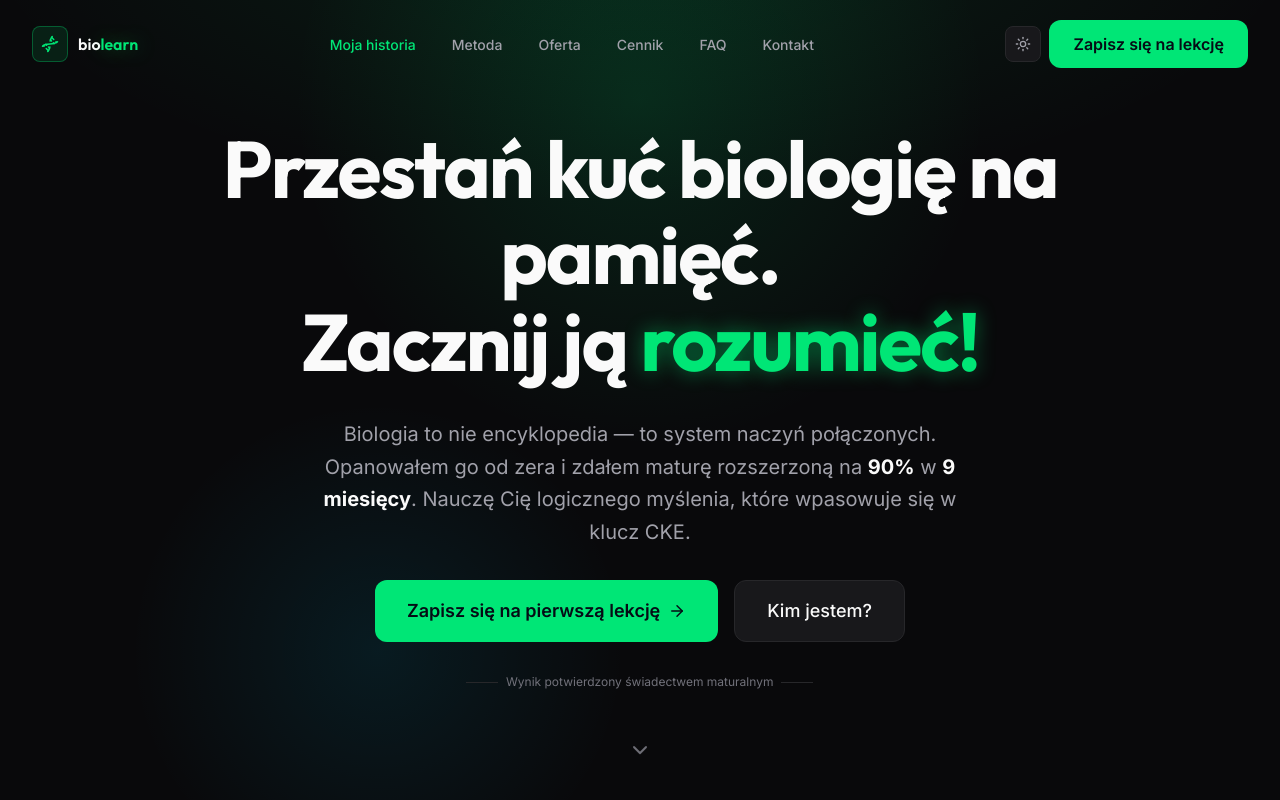
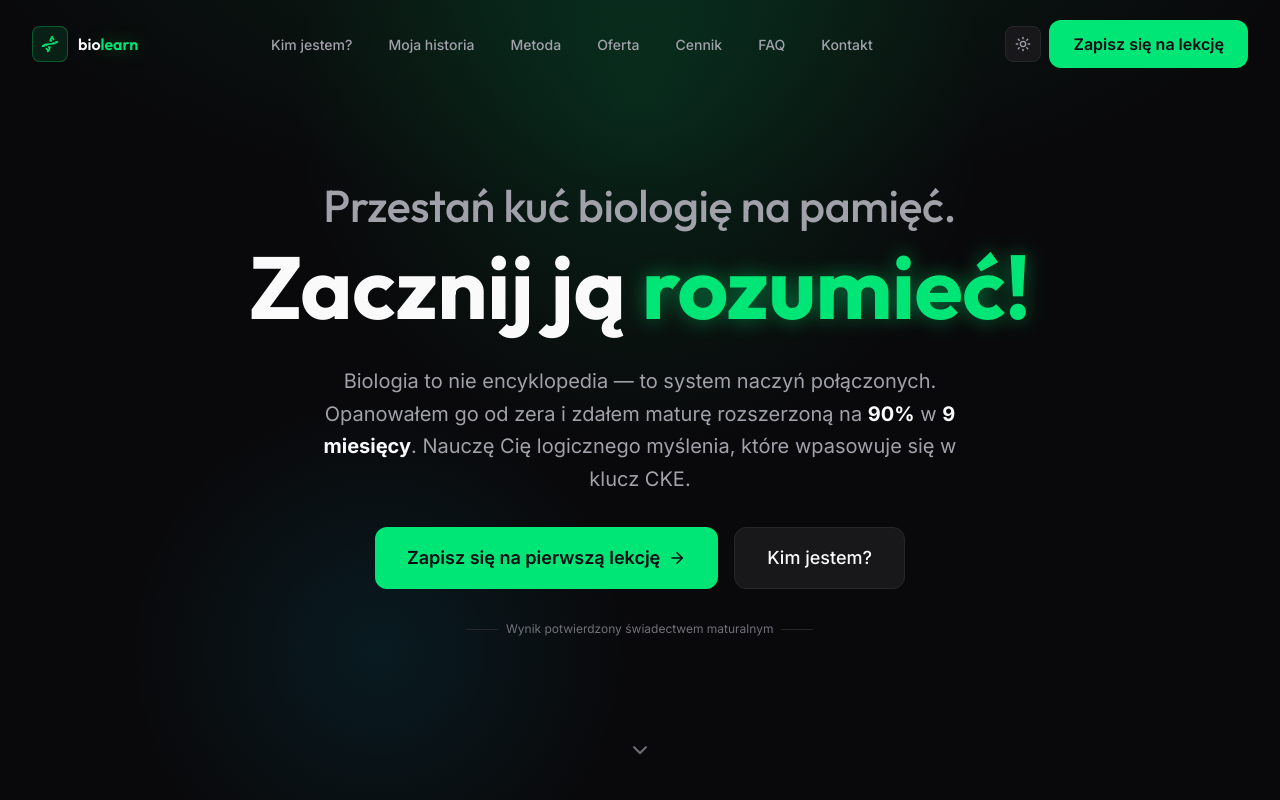
Before and after one commit to taachii/biolearn-landing, a Next.js app: page / in a window 1280 px wide. Shown: the top 800 px of the page. Built offline with nearby package versions, Linux system fonts and the light colour scheme.

Commit message:
fix: navbar active section reset at top + add Kim jestem; improve hero typography hierarchy

```diff
--- a/components/layout/Navbar.tsx
+++ b/components/layout/Navbar.tsx
@@ -18,12 +18,13 @@ import { cn } from "@/lib/utils";
 
 /* ── Nav links ──────────────────────────────────────────── */
 const NAV_LINKS = [
-  { label: "Moja historia",  href: "#historia"     },
-  { label: "Metoda",         href: "#metoda"        },
-  { label: "Oferta",         href: "#oferta"        },
-  { label: "Cennik",         href: "#cennik"        },
-  { label: "FAQ",            href: "#faq"           },
-  { label: "Kontakt",        href: "#kontakt"       },
+  { label: "Kim jestem?",    href: "#kim-jestem"   },
+  { label: "Moja historia", href: "#historia"      },
+  { label: "Metoda",        href: "#metoda"        },
+  { label: "Oferta",        href: "#oferta"        },
+  { label: "Cennik",        href: "#cennik"        },
+  { label: "FAQ",           href: "#faq"           },
+  { label: "Kontakt",       href: "#kontakt"       },
 ] as const;
 
 /* ── Component ──────────────────────────────────────────── */
@@ -36,7 +37,11 @@ export function Navbar() {
 
   /* ── Scroll detection ─────────────────────────────────── */
   useEffect(() => {
-    const handleScroll = () => setIsScrolled(window.scrollY > 20);
+    const handleScroll = () => {
+      setIsScrolled(window.scrollY > 20);
+      // Clear active section when near the very top (hero area)
+      if (window.scrollY < 100) setActiveSection("");
+    };
     window.addEventListener("scroll", handleScroll, { passive: true });
     return () => window.removeEventListener("scroll", handleScroll);
   }, []);
@@ -54,7 +59,7 @@ export function Navbar() {
         ([entry]) => {
           if (entry.isIntersecting) setActiveSection(id);
         },
-        { rootMargin: "-40% 0px -55% 0px", threshold: 0 }
+        { rootMargin: "-30% 0px -60% 0px", threshold: 0 }
       );
       observer.observe(el);
       observers.push(observer);
--- a/components/sections/HeroSection.tsx
+++ b/components/sections/HeroSection.tsx
@@ -38,12 +38,22 @@ export function HeroSection() {
           <h1
             id="hero-heading"
             className="font-display font-bold tracking-tight text-[var(--color-text-primary)]"
-            style={{ fontSize: "clamp(2.6rem, 5.5vw + 1rem, 5rem)", lineHeight: 1.08 }}
           >
-            Przestań kuć biologię na pamięć.{" "}
-            <br className="hidden sm:block" />
-            Zacznij ją{" "}
-            <span className="text-neon-green">rozumieć!</span>
+            {/* Line 1 — slightly smaller, softer */}
+            <span
+              className="block text-[var(--color-text-secondary)]"
+              style={{ fontSize: "clamp(1.6rem, 3vw + 0.6rem, 2.8rem)", lineHeight: 1.2, fontWeight: 500 }}
+            >
+              Przestań kuć biologię na pamięć.
+            </span>
+            {/* Line 2 — big statement */}
+            <span
+              className="block mt-2"
+              style={{ fontSize: "clamp(2.8rem, 6vw + 0.8rem, 5.5rem)", lineHeight: 1.05 }}
+            >
+              Zacznij ją{" "}
+              <span className="text-neon-green">rozumieć!</span>
+            </span>
           </h1>
         </AnimateIn>
 
```
